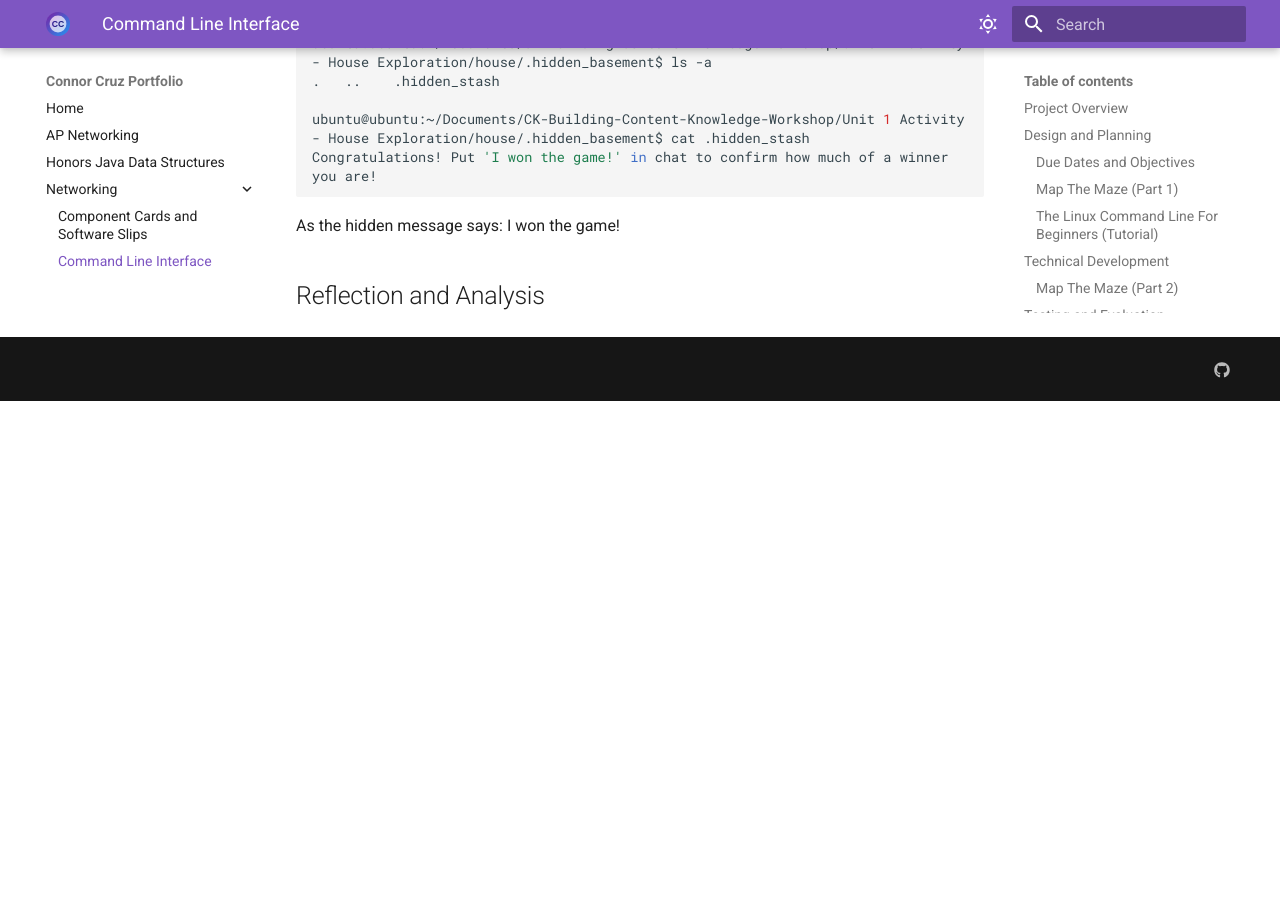
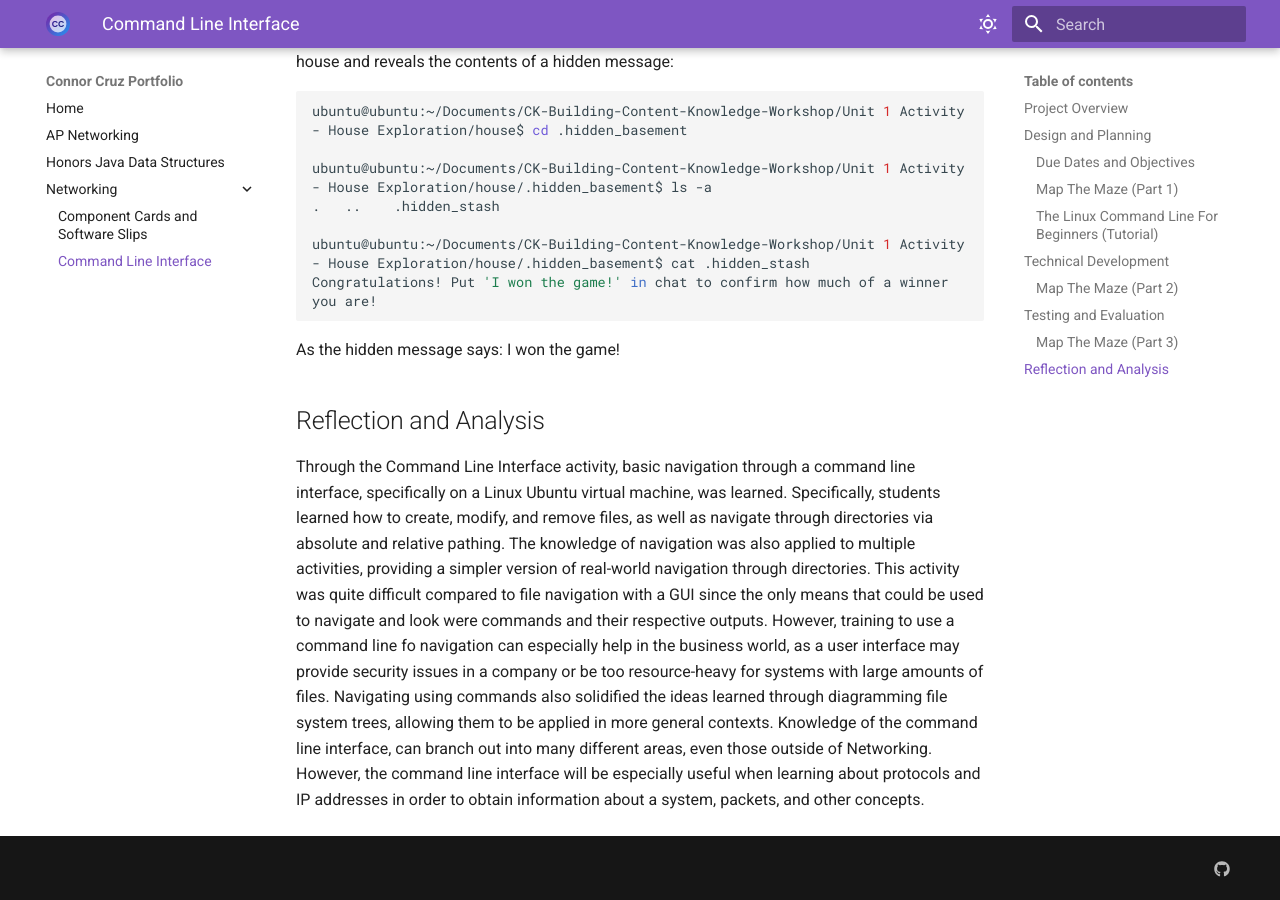
Before and after one commit to connorfcruz/cruz-connor-portfolio, an MkDocs documentation site: the page built from docs/networking/assignment2.md, in a window 1280 px wide and 900 px high, scrolled down 14017 px. Built offline with MkDocs 1.6.1 and Material for MkDocs 9.7.7, drawn with Linux system fonts in a browser that asks for light colours; before the commit the page ends 14418 px from its top, so only the background shows below that; some of the changed text lies outside the part shown.

Commit message:
Final assignment 2 changes

```diff
--- a/docs/networking/assignment2.md
+++ b/docs/networking/assignment2.md
@@ -54,6 +54,7 @@ Complete several activities, such as "House Sitting Adventure," to demonstrate m
 In this activity, students created an example diagram displaying how directories and files are organized and interact with each other by making a file system tree.
 
 Initially, students were tasked to create a top-down diagram starting from the root directory with:
+
 - A home directory
 - Three subfolders
 - At least two sample files
@@ -131,6 +132,8 @@ This matched the path which was obtained through Finder, so it was confirmed tha
 ### The Linux Command Line For Beginners (Tutorial)
 
 This activity allowed for students to learn basic Ubuntu (or othe Linux version) terminal commands and the general layout of Ubuntu's CLI.
+
+The tutorial used can be found [here](https://ubuntu.com/tutorials/command-line-for-beginners#1-overview).
 
 **Opening a Teminal**
 
@@ -504,3 +507,5 @@ you are!
 As the hidden message says: I won the game!
 
 ## Reflection and Analysis
+
+Through the Command Line Interface activity, basic navigation through a command line interface, specifically on a Linux Ubuntu virtual machine, was learned. Specifically, students learned how to create, modify, and remove files, as well as navigate through directories via absolute and relative pathing. The knowledge of navigation was also applied to multiple activities, providing a simpler version of real-world navigation through directories. This activity was quite difficult compared to file navigation with a GUI since the only means that could be used to navigate and look were commands and their respective outputs. However, training to use a command line fo navigation can especially help in the business world, as a user interface may provide security issues in a company or be too resource-heavy for systems with large amounts of files. Navigating using commands also solidified the ideas learned through diagramming file system trees, allowing them to be applied in more general contexts. Knowledge of the command line interface, can branch out into many different areas, even those outside of Networking. However, the command line interface will be especially useful when learning about protocols and IP addresses in order to obtain information about a system, packets, and other concepts.
```
